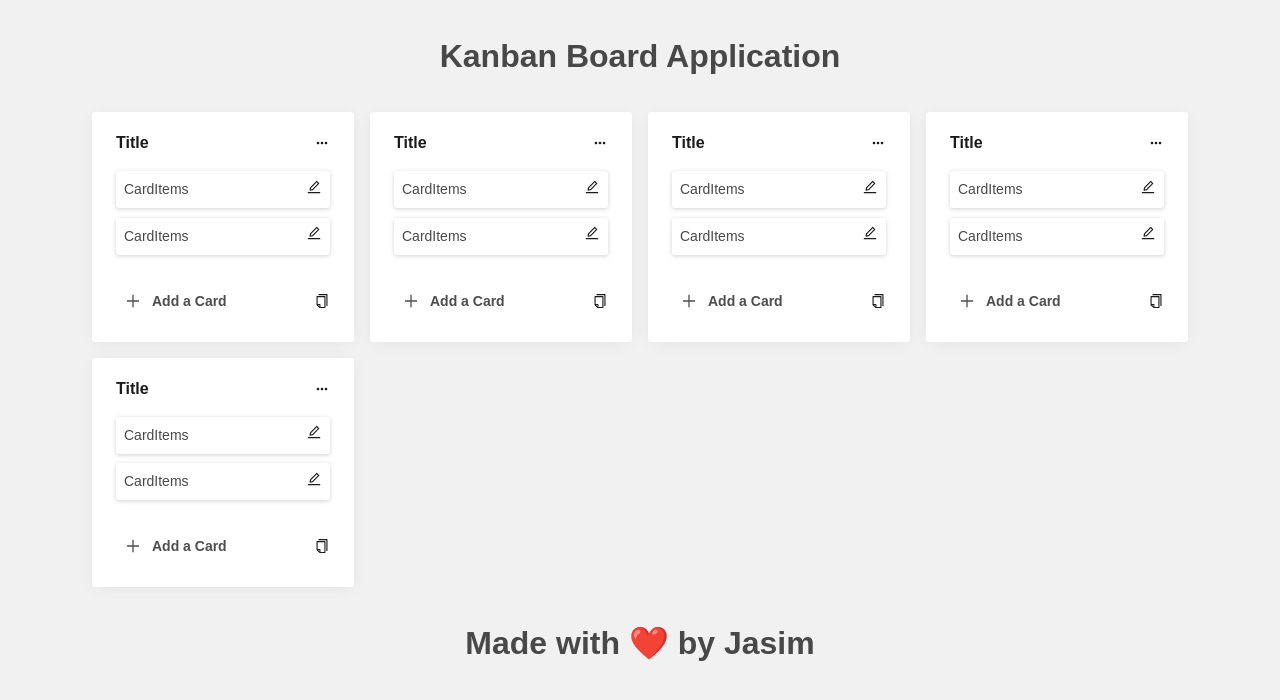
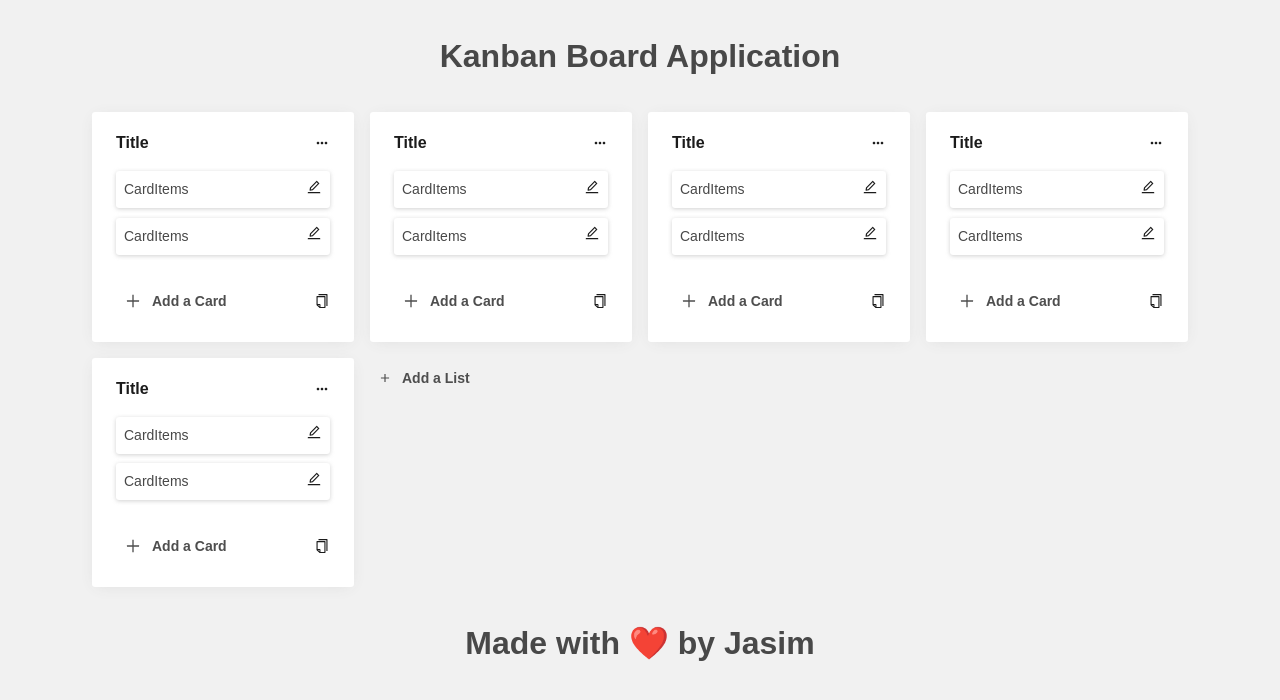
Before and after one commit to devjasim/kanban-board-app, a React (Create React App) app: page / in a window 1280 px wide. Shown: the top 700 px of the page. Built offline with nearby package versions, Linux system fonts and the light colour scheme.

Commit message:
Updated Add List component

```diff
--- a/src/components/Button.tsx
+++ b/src/components/Button.tsx
@@ -3,7 +3,7 @@ import '../assets/scss/Button.styles.scss';
 import { ButtonProps } from './Models';
 
 const Button: React.FC<ButtonProps> = (props) => {
-  const { title, color, children, iconPosition, onClick } = props;
+  const { title, color, children, iconPosition, onClick, type } = props;
   return (
     <button
       onClick={onClick}
@@ -16,7 +16,8 @@ const Button: React.FC<ButtonProps> = (props) => {
           ? 'icon__center'
           : 'null'
       }`}
-      type="button"
+      // eslint-disable-next-line react/button-has-type
+      type={type !== undefined ? type : 'button'}
     >
       {!children && title}
 
--- a/src/components/Models.ts
+++ b/src/components/Models.ts
@@ -3,7 +3,7 @@ import { Dispatch, MouseEventHandler, SetStateAction } from 'react';
 export interface ButtonProps {
   title?: string;
   size?: string;
-  type?: string;
+  type?: 'submit' | 'button' | 'reset';
   color?: string;
   onClick?: MouseEventHandler;
   iconPosition?: string;
--- a/src/components/content/Board.styles.scss
+++ b/src/components/content/Board.styles.scss
@@ -14,4 +14,17 @@
     background-color: #fff;
     height: fit-content;
   }
+
+  .add__list__input {
+    background-color: #fff;
+    box-shadow: 0px 2px 15px -4px rgba(80, 80, 80, 0.12);
+    padding: 1rem;
+    border-radius: 4px;
+    height: fit-content;
+    input {
+      display: block;
+      width: 100%;
+      margin-bottom: 1rem;
+    }
+  }
 }
--- a/src/components/content/index.tsx
+++ b/src/components/content/index.tsx
@@ -1,4 +1,6 @@
-import React from 'react';
+import Button from 'components/Button';
+import React, { useState } from 'react';
+import { BiPlus } from 'react-icons/bi';
 import './Board.styles.scss';
 import Lists from './Lists';
 
@@ -7,11 +9,33 @@ const Content = () => {
     console.log('OKAY');
   };
 
+  const [showAddListInput, setShowAddListInput] = useState<boolean>(false);
+
   return (
     <div className="board__container">
       {[...Array(5)].map((item, i) => (
         <Lists key={Math.floor(Math.random() * 100)} />
       ))}
+
+      {!showAddListInput && (
+        <div className="add__list">
+          <Button
+            title="Add a List"
+            color="transparent"
+            iconPosition="left"
+            onClick={() => setShowAddListInput(true)}
+          >
+            <BiPlus />
+          </Button>
+        </div>
+      )}
+
+      {showAddListInput && (
+        <div className="add__list__input">
+          <input type="text" />
+          <Button title="Add List" type="submit" onClick={() => console.log('OK')} />
+        </div>
+      )}
     </div>
   );
 };
```
